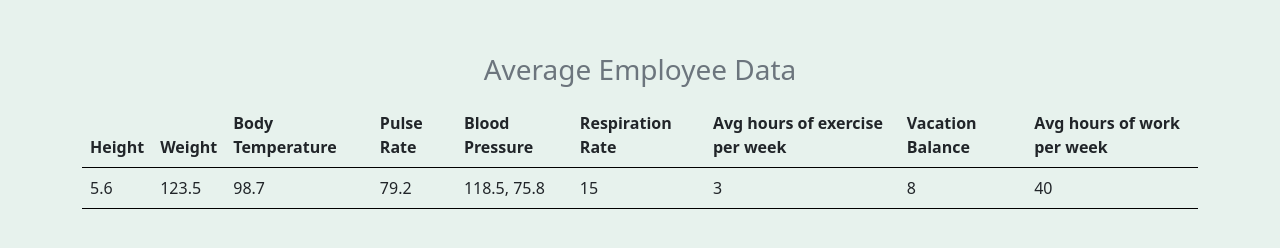
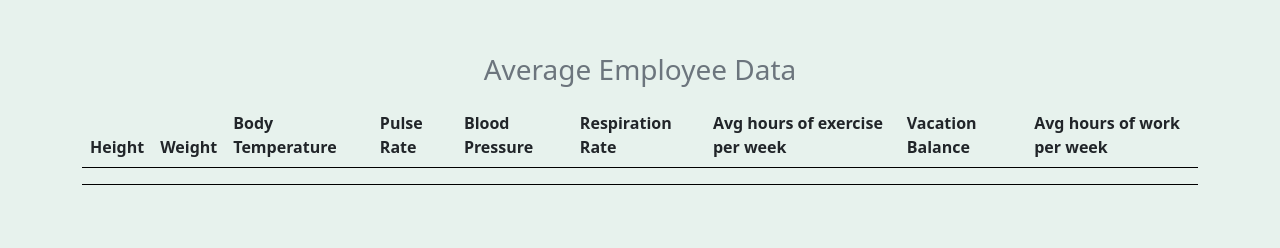
Before and after one commit to kdosa/CSC-179, a website: page index.html in a window 1280 px wide. Shown: the part 198-446 px from the top of the page. Drawn offline with nearby package versions, Linux system fonts and the light colour scheme; files whose address does not match are found by name.

Commit message:
Update index.html

```diff
--- a/index.html
+++ b/index.html
@@ -105,15 +105,15 @@
             </thead>
             <tbody>
               <tr>
-                <td scope="row">5.6</td>
-                <td>123.5</td>
-                <td>98.7</td>
-                <td>79.2</td>
-                <td>118.5, 75.8</td>
-                <td>15</td>
-                <td>3</td>
-                <td>8</td>
-                <td>40</td>
+                <td scope="row"></td>
+                <td></td>
+                <td></td>
+                <td></td>
+                <td></td>
+                <td></td>
+                <td></td>
+                <td></td>
+                <td></td>
               </tr>
             </tbody>
           </table>
```
